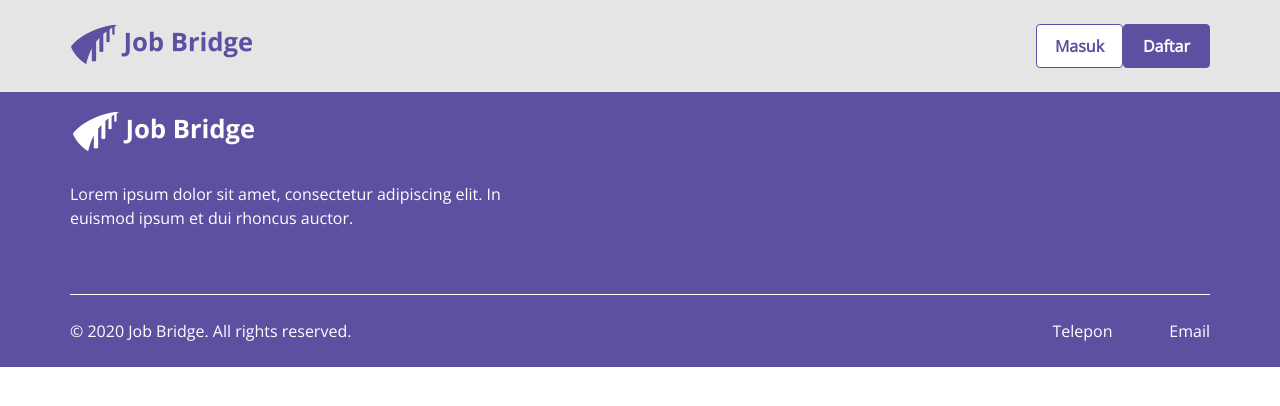
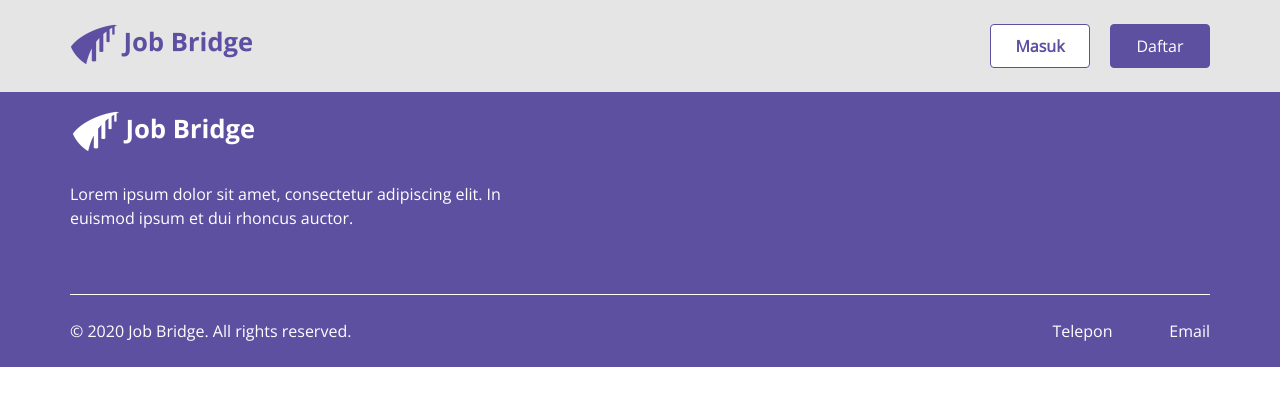
Before and after one commit to akbarsaladin36/job-bridge-hire-jobs-project-app, a React (Create React App) app: page / in a window 1280 px wide. Shown: the top 406 px of the page. Built offline with nearby package versions, Linux system fonts and the light colour scheme.

Commit message:
fix conflicts

```diff
--- a/src/components/navbar/navbar.module.css
+++ b/src/components/navbar/navbar.module.css
@@ -15,18 +15,30 @@
 .purpleText {
   color: #5e50a1;
 }
+
 .purpleBackground {
   background-color: #5e50a1;
 }
 
 .purpleButton {
-  background-color: #5e50a1 !important;
-  border: 1px solid #5e50a1 !important;
+  background-color: #5e50a1;
+  border: 1px solid #5e50a1;
   border-radius: 4px;
   height: 44px;
-  width: 87px;
+  width: 100px;
   color: white;
-  font-weight: bold;
+  font-weight: lighter;
+  margin-left: 20px;
+}
+
+.purpleButton:active,
+.purpleButton:hover,
+.purpleButton:focus {
+  color: white;
+  background-color: #fbb017;
+  border-color: #fbb017;
+  outline: none !important;
+  box-shadow: none !important;
 }
 
 .purpleButtonOutline {
@@ -36,13 +48,18 @@
   border: 1px solid #5e50a1;
   border-radius: 4px;
   height: 44px;
-  width: 87px;
+  width: 100px;
 }
 
-.purpleButtonOutline:hover {
-  background-color: white;
-  color: #5e50a1;
-  border: 1px solid #5e50a1;
+.purpleButtonOutline:active,
+.purpleButtonOutline:hover,
+.purpleButtonOutline:focus {
+  color: white;
+  font-weight: lighter;
+  background-color: #fbb017;
+  border-color: #fbb017;
+  outline: none !important;
+  box-shadow: none !important;
 }
 
 .handleResponsive {
```
